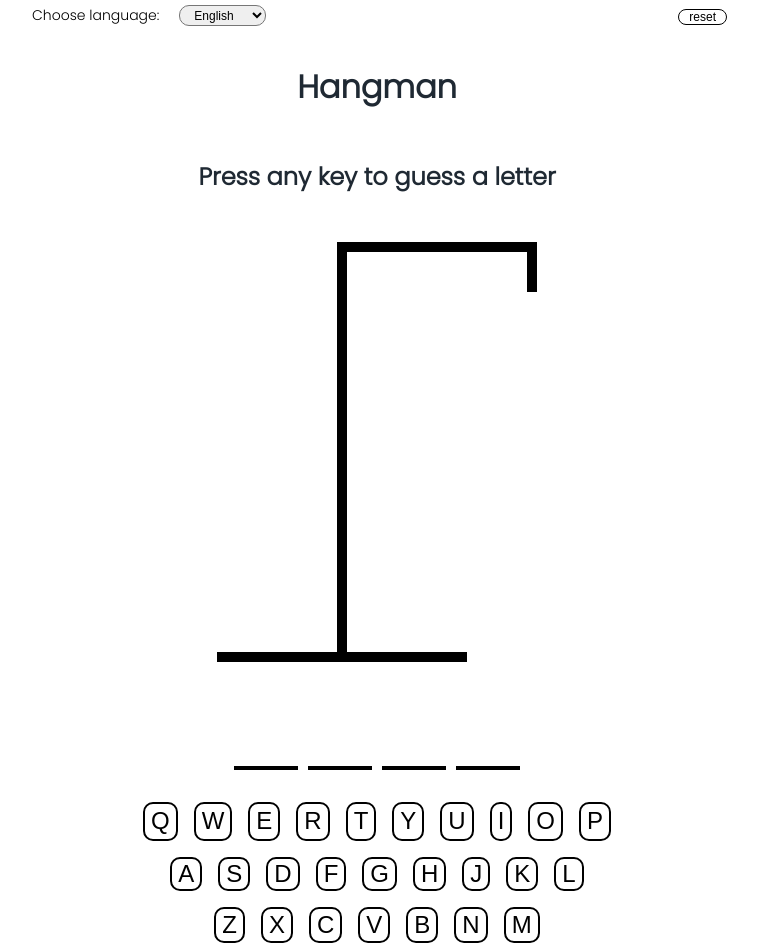
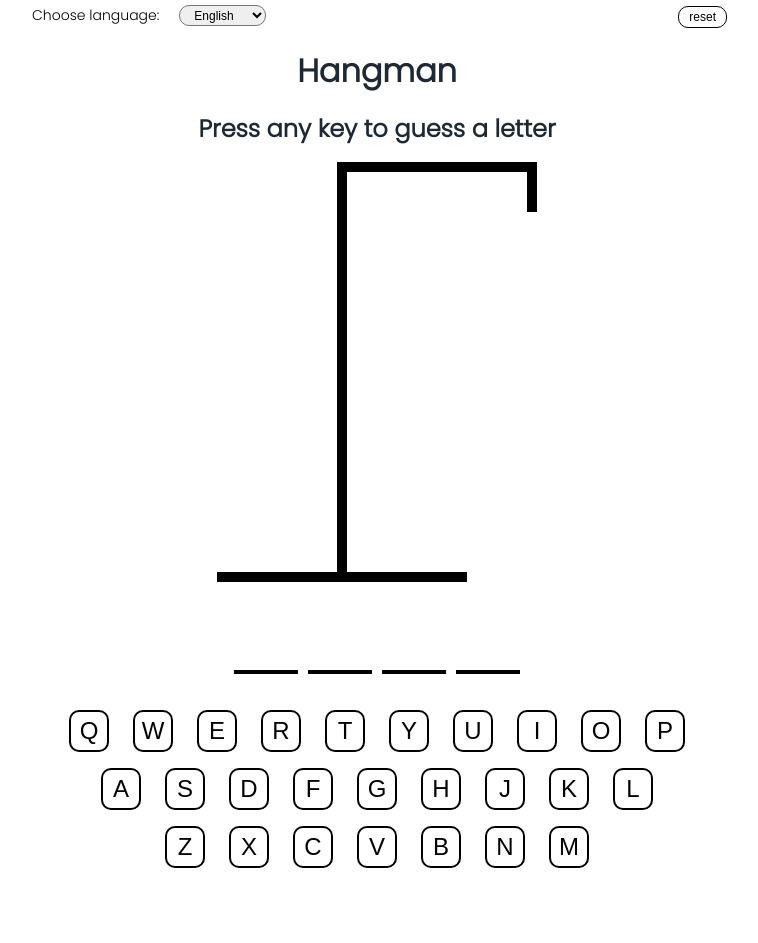
Before and after one commit to ikorotkaya/hangman-game, a React (Vite) app: page / in a window 1280 px wide. Shown: the whole page, without its empty margins (263-1021 px from the left). After the commit the page ends 868 px from the top, so only its background shows below. Built offline with nearby package versions, Linux system fonts and the light colour scheme.

Commit message:
Style the game, clear the files

```diff
--- a/src/App.scss
+++ b/src/App.scss
@@ -1,4 +1,4 @@
-@import url('https://fonts.googleapis.com/css2?family=Poppins:wght@300&display=swap');
+@import url("https://fonts.googleapis.com/css2?family=Poppins:wght@300&display=swap");
 
 html {
   box-sizing: border-box;
@@ -12,7 +12,7 @@ html {
 
 body {
   margin: 0;
-  font-family: 'Poppins', sans-serif;
+  font-family: "Poppins", sans-serif;
   font-display: swap;
   color: #1f2933;
 }
@@ -31,17 +31,15 @@ h1 {
   max-width: 700px;
   display: flex;
   flex-direction: column;
-  gap: 2rem;
+  gap: 1rem;
   margin: 0 auto;
   align-items: center;
 
   &__title {
     font-size: 1.5rem;
     text-align: center;
-    // background-color: bisque;
     width: 100%;
     font-weight: bold;
-    padding: 1rem;
     border-radius: 30px;
   }
 
@@ -68,7 +66,7 @@ h1 {
 
 .navbar__reset button {
   border: 1px solid rgb(0, 0, 0);
-    padding: 0 10px;
+  padding: 3px 10px;
   border-radius: 10px;
   font-size: 12px;
   background: none;
@@ -161,6 +159,7 @@ h1 {
 }
 
 .keyboard-container {
+  margin-top: 20px;
   display: flex;
   gap: 1rem;
   flex-direction: column;
@@ -169,8 +168,7 @@ h1 {
     width: 100%;
     display: flex;
     justify-content: center;
-    gap: 1rem;
-
+    gap: 1.5rem;
   }
 }
 
@@ -182,7 +180,8 @@ h1 {
   cursor: pointer;
   color: black;
   text-transform: uppercase;
-  aspect-ratio: 1/1;
+  padding: 5px;
+  width: 2.5rem;
 }
 
 .button.active {
--- a/src/components/Keyboard.tsx
+++ b/src/components/Keyboard.tsx
@@ -17,7 +17,6 @@ export function Keyboard({
   const { t } = useTranslation();
 
   const keys: string[][] = t("keyboard_letters", { returnObjects: true });
-  console.log(keys);
 
   return (
     <div className="keyboard-container">
--- a/src/wordList.json
+++ /dev/null
@@ -1,4 +0,0 @@
-[
-  "able",
-  "absolute"
-]
```
Also changed, not shown: src/App.tsx (+1 -6 lines), 1 other file (tests, documents, lock files or other folders). Lines whose indentation alone changed are shown as unchanged.
